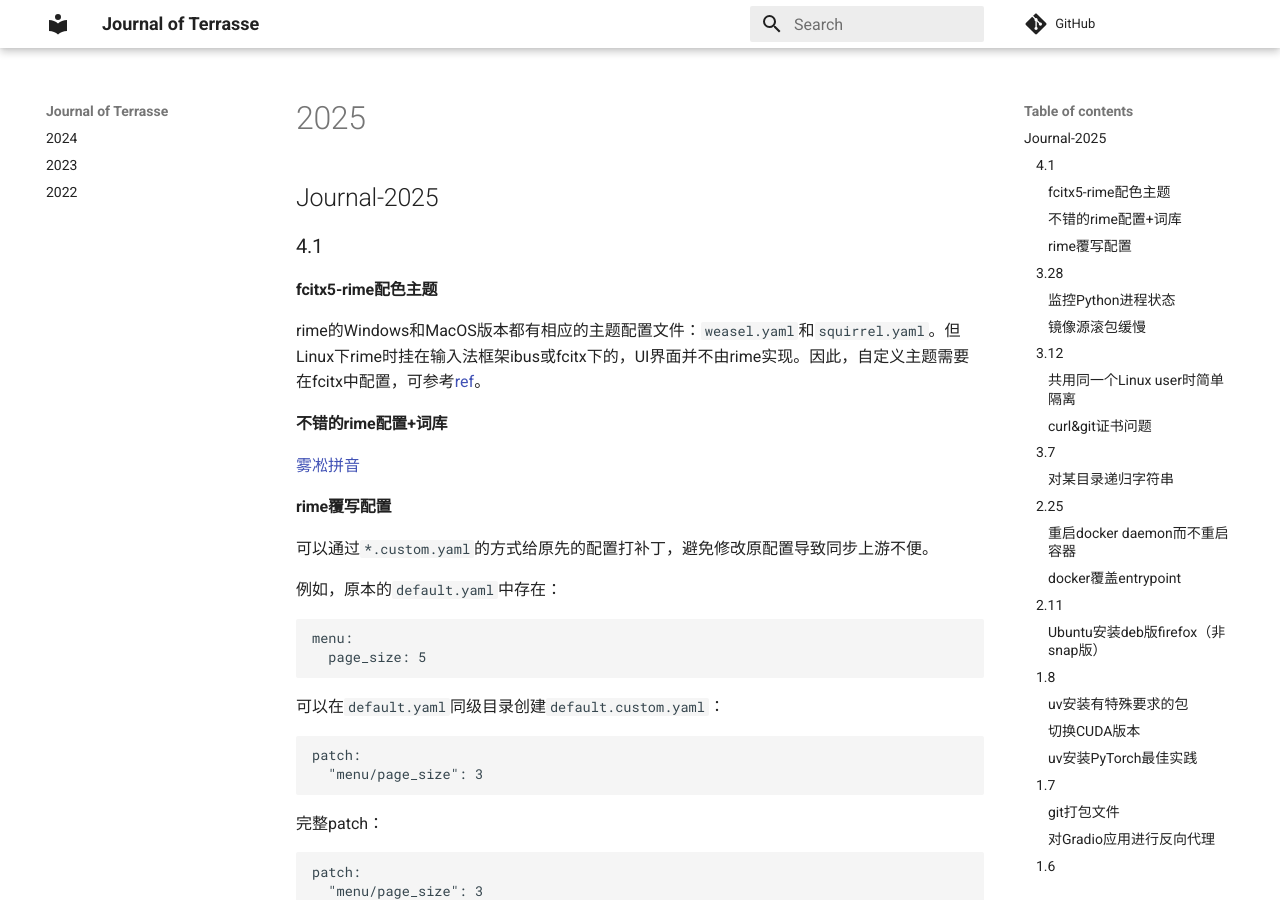
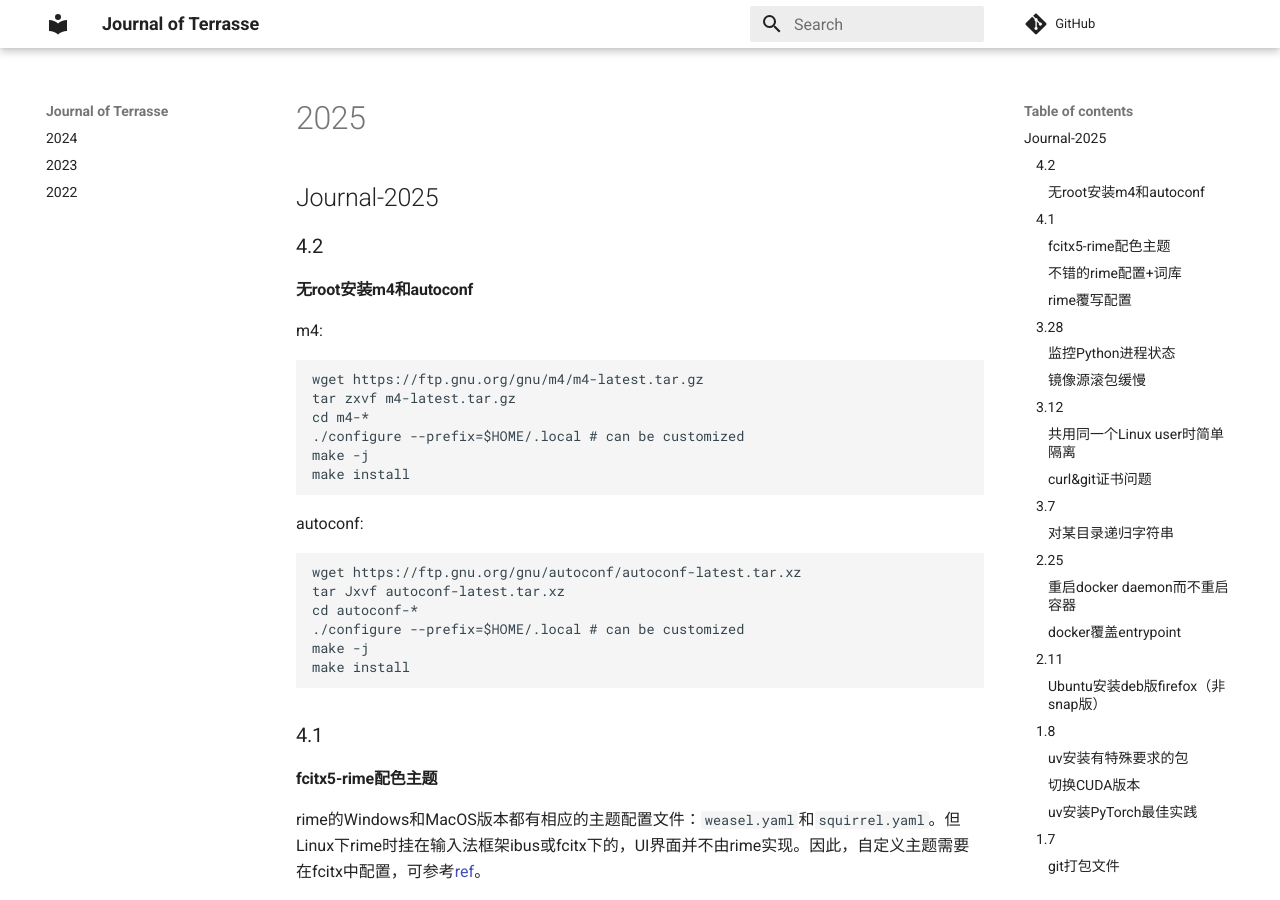
Before and after one commit to Jerry-Terrasse/journal, an MkDocs documentation site: the page built from docs/2025.md, in a window 1280 px wide and 900 px high. Built offline with MkDocs 1.6.1 and Material for MkDocs 9.7.7, drawn with Linux system fonts in a browser that asks for light colours; comment, search, counter and statistics services are not loaded.

Commit message:
update (Wed Apr  2 04:42:30 PM CST 2025)

````diff
--- a/docs/2025.md
+++ b/docs/2025.md
@@ -1,4 +1,30 @@
 ## Journal-2025
+
+### 4.2
+
+#### 无root安装m4和autoconf
+
+m4:
+
+```shell
+wget https://ftp.gnu.org/gnu/m4/m4-latest.tar.gz
+tar zxvf m4-latest.tar.gz
+cd m4-*
+./configure --prefix=$HOME/.local # can be customized
+make -j
+make install
+```
+
+autoconf:
+
+```shell
+wget https://ftp.gnu.org/gnu/autoconf/autoconf-latest.tar.xz
+tar Jxvf autoconf-latest.tar.xz
+cd autoconf-*
+./configure --prefix=$HOME/.local # can be customized
+make -j
+make install
+```
 
 ### 4.1
 
````
Also changed, not shown: docs/2023.md (+2 -2 lines).
